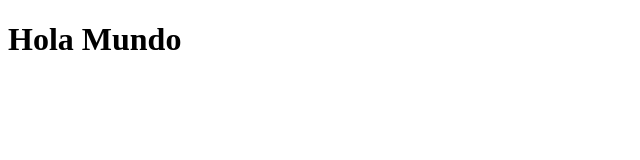
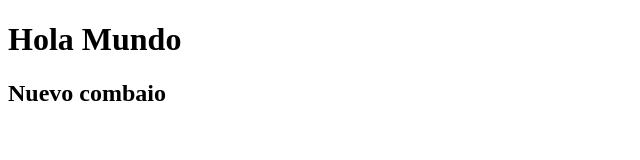
Before and after one commit to Bryan0098/Bryan0098.github.io, a plain HTML site: page index.html in a window 1280 px wide. Shown: the whole page, without its empty margins (0-640 px from the left). Drawn offline with Linux system fonts and the light colour scheme.

Commit message:
Add index.html

```diff
--- a/index.html
+++ b/index.html
@@ -7,5 +7,6 @@
 </head>
 <body>
     <h1>Hola Mundo</h1>
+    <h2>Nuevo combaio</h2>
 </body>
 </html>
```
